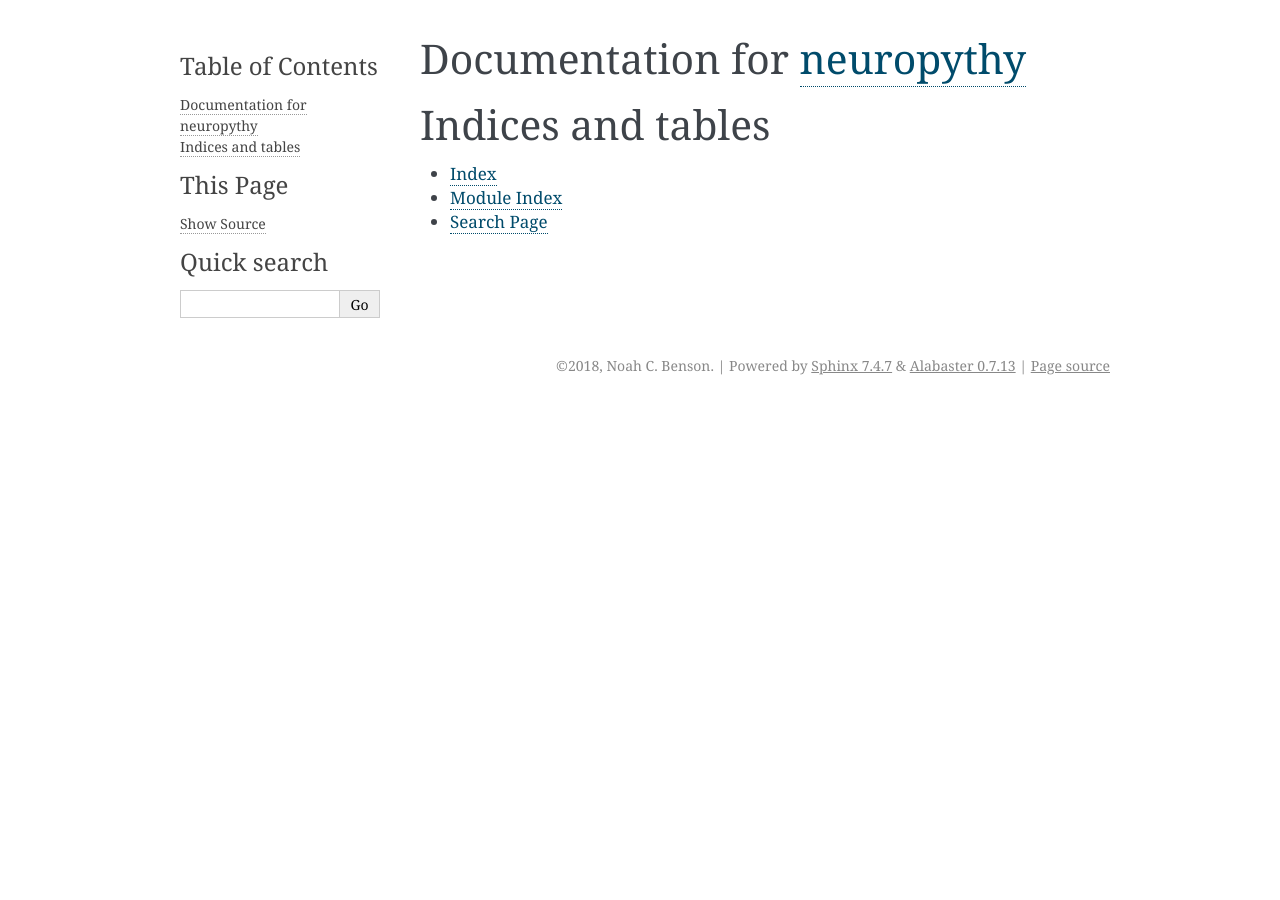
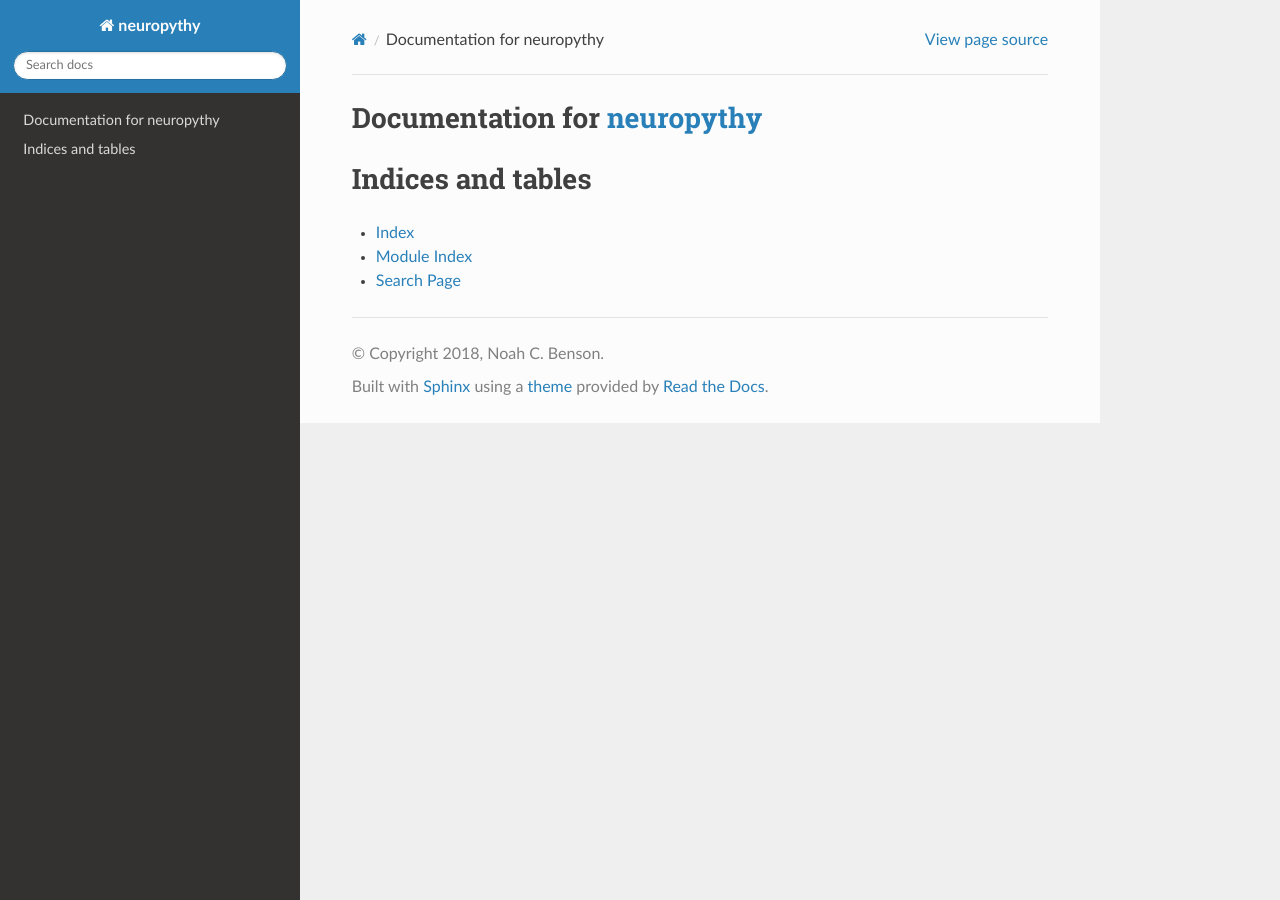
Before and after one commit to noahbenson/neuropythy, a Sphinx documentation site: the page built from doc/index.rst, in a window 1280 px wide. Built offline with Sphinx 7.4.7 and the Read the Docs theme 2.0.0, drawn with Linux system fonts in a browser that asks for light colours.

Commit message:
small fixes for readthedocs

```diff
--- a/doc/conf.py
+++ b/doc/conf.py
@@ -12,9 +12,10 @@
 # add these directories to sys.path here. If the directory is relative to the
 # documentation root, use os.path.abspath to make it absolute, like shown here.
 #
-# import os
-# import sys
-# sys.path.insert(0, os.path.abspath('.'))
+import os
+import sys
+sys.path.insert(0, os.path.abspath('.'))
+sys.path.insert(0, os.path.abspath('../'))
 
 
 # -- Project information -----------------------------------------------------
@@ -76,7 +77,7 @@
 # The theme to use for HTML and HTML Help pages.  See the documentation for
 # a list of builtin themes.
 #
-html_theme = 'alabaster'
+html_theme = 'sphinx_rtd_theme'
 
 # Theme options are theme-specific and customize the look and feel of a theme
 # further.  For a list of options available for each theme, see the
```
Also changed, not shown: 1 other file.
